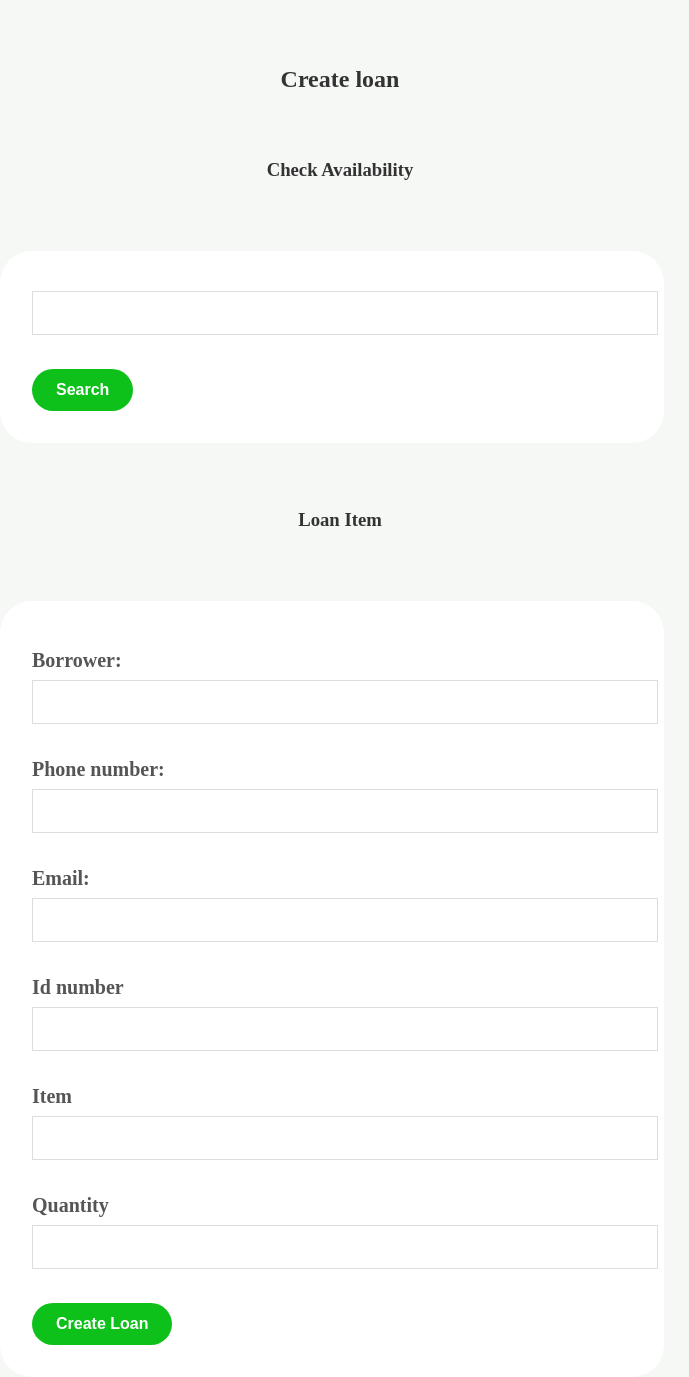
After one commit to TechMaster2099/asset_tracking_system, a PHP site: page /create_loans.php in a window 1280 px wide. The commit adds this page. Shown: the whole page, without its empty margins (300-989 px from the left). Run offline with PHP 8.4, Linux system fonts and the light colour scheme.

Commit message:
modifications

```diff
--- /dev/null
+++ b/create_loans.php
@@ -0,0 +1,122 @@
+<?php
+include "connect.php";
+$item_result = null; // initialize
+
+if ($_SERVER["REQUEST_METHOD"] == 'POST') {
+    $item = $_POST['item'];
+
+    $stmt = $conn->prepare('SELECT * FROM items WHERE name = ?');
+    $stmt->bind_param("s", $item);
+    $stmt->execute();
+    $result = $stmt->get_result();
+
+    $item_result = $result->fetch_assoc();
+}
+
+if ($_SERVER["REQUEST_METHOD"] == 'POST' && isset($_POST['borrower'])) {
+    $borrower  = trim($_POST['borrower'] ?? '');
+    $phone     = trim($_POST['phone'] ?? '');
+    $email     = trim($_POST['email'] ?? '');
+    $id_number = intval($_POST['id_number'] ?? 0);
+    $item_name = trim($_POST['item_name'] ?? '');
+    $quantity  = intval($_POST['quantity'] ?? 0);
+
+    // insert borrower: use correct types (name, phone, email = strings; id_number = int)
+    $stmt = $conn->prepare("INSERT INTO borrower(name, phone, email, id_number, item, quantity) VALUES (?, ?, ?, ?, ?, ?)");
+    if ($stmt === false) { die("Preparation failed: " . $conn->error); }
+    $stmt->bind_param("sssisi", $borrower, $phone, $email, $id_number, $item_name, $quantity );
+
+    if (! $stmt->execute()) {
+        die("Insert failed: " . $stmt->error);
+    }
+    $stmt->close();
+
+    // get item row
+    $sql = "SELECT total_quantity FROM items WHERE name = ?";
+    $stmt2 = $conn->prepare($sql);
+    if ($stmt2 === false) { die("Preparation failed: " . $conn->error); }
+    $stmt2->bind_param("s", $item_name);
+    $stmt2->execute();
+    $result = $stmt2->get_result();
+    $result_arr = $result ? $result->fetch_assoc() : null;
+    $stmt2->close();
+
+    if (!$result_arr) {
+        die("Item not found.");
+    }
+
+    $original_quantity = intval($result_arr['total_quantity']);
+    if ($quantity <= 0) {
+        die("Invalid quantity.");
+    }
+    if ($quantity > $original_quantity) {
+        die("Not enough stock. Available: $original_quantity");
+    }
+
+    $current_quantity = $original_quantity - $quantity;
+
+    // update only the matched item
+    $update_sql = "UPDATE items SET total_quantity = ? WHERE name = ?";
+    $stmt3 = $conn->prepare($update_sql);
+    if ($stmt3 === false) { die("Preparation failed: " . $conn->error); }
+    $stmt3->bind_param("is", $current_quantity, $item_name);
+
+    if ($stmt3->execute()) {
+        header("Location: create_loans.php");
+        exit();
+    } else {
+        echo "Error updating record: " . $stmt3->error;
+    }
+}
+
+?>
+<!DOCTYPE html>
+<html lang="en">
+<head>
+    <meta charset="UTF-8">
+    <meta name="viewport" content="width=device-width, initial-scale=1.0">
+    <link rel="stylesheet" href="style.css">
+    <title>Create loan</title>
+</head>
+<body>
+    <h2>Create loan </h2>
+    <h3>Check Availability</h3>
+    <form action="create_loans.php" method="post">
+        <input type="text" name="item">
+        <br><br>
+        <button type="submit">Search</button>
+    </form>
+
+    <?php if ($item_result !== null): ?>
+        <p id="chairs_availabe">Chairs available are <?php echo htmlspecialchars($item_result['total_quantity']); ?></p>
+    <?php elseif ($_SERVER["REQUEST_METHOD"] == 'POST'): ?>
+        <p id="chairs_availabe">No item found with that name.</p>
+    <?php endif; ?>
+
+    <h3>Loan Item</h3>
+
+    <form action="create_loans.php" method="post">
+        <label>Borrower:</label>
+        <input type="text" name="borrower">
+        <br><br>
+        <label>Phone number:</label>
+        <input type="number" name="phone">
+        <br><br>
+        <label>Email:</label>
+        <input type="email" name="email">
+        <br><br>
+        <label>Id number</label>
+        <input type="number" name="id_number">
+        <br><br>
+        <label>Item</label>
+        <input type="text" name="item_name">
+        <br><br>
+        <label>Quantity</label>
+        <input type="number" name="quantity">
+        <br><br>
+        <button type="submit">Create Loan</button>
+    </form>
+
+
+</body>
+</html>
--- a/style.css
+++ b/style.css
@@ -59,6 +59,19 @@ h2{
     text-align: center;
     margin-top: 66px;
 
+}
+
+h3{
+    color: #333;
+    text-align: center;
+    margin-top: 66px;
+}
+
+#chairs_availabe{
+    text-align: center;
+    margin-top: 10px;
+    font-weight: bold;
+    font-size: 20px;
 }
 
 .admin_links{
```
